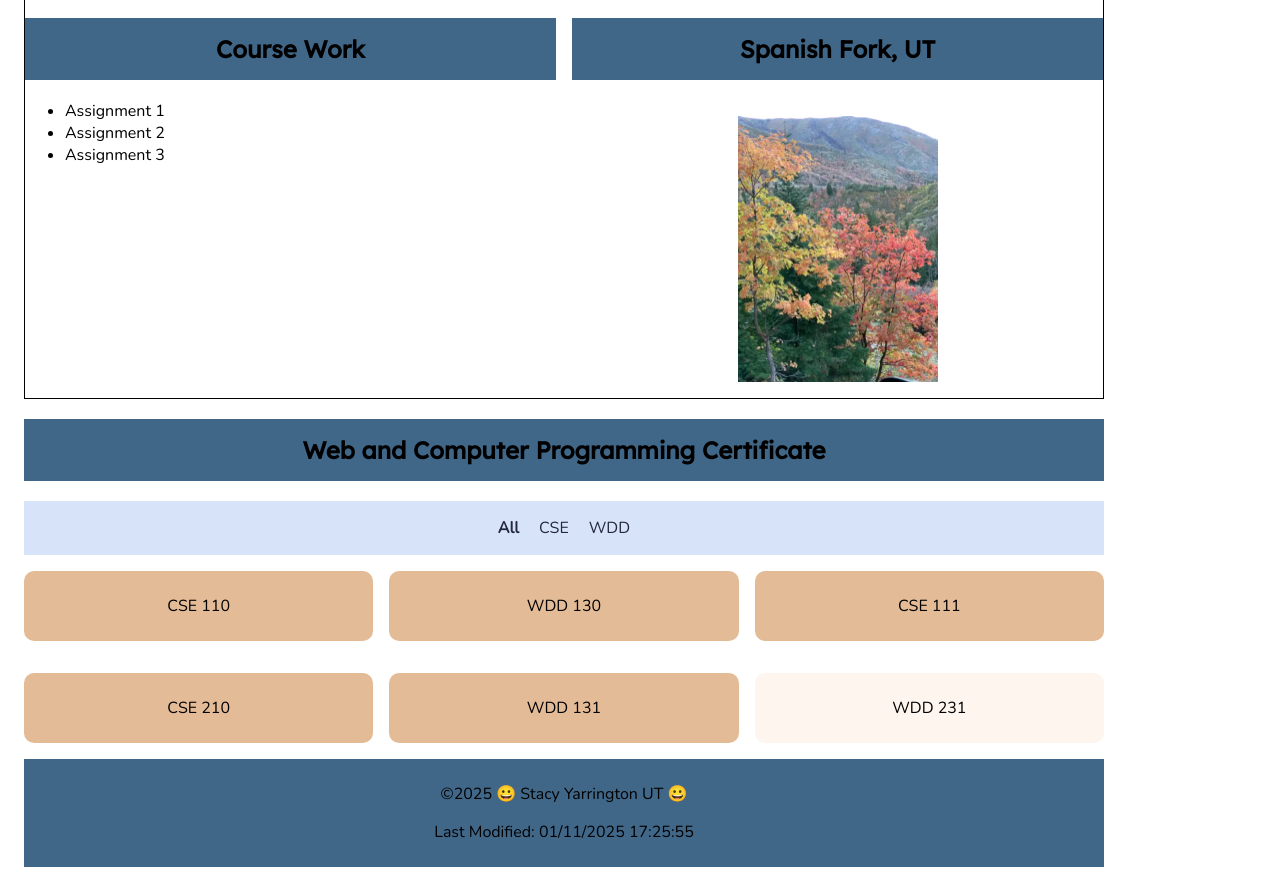
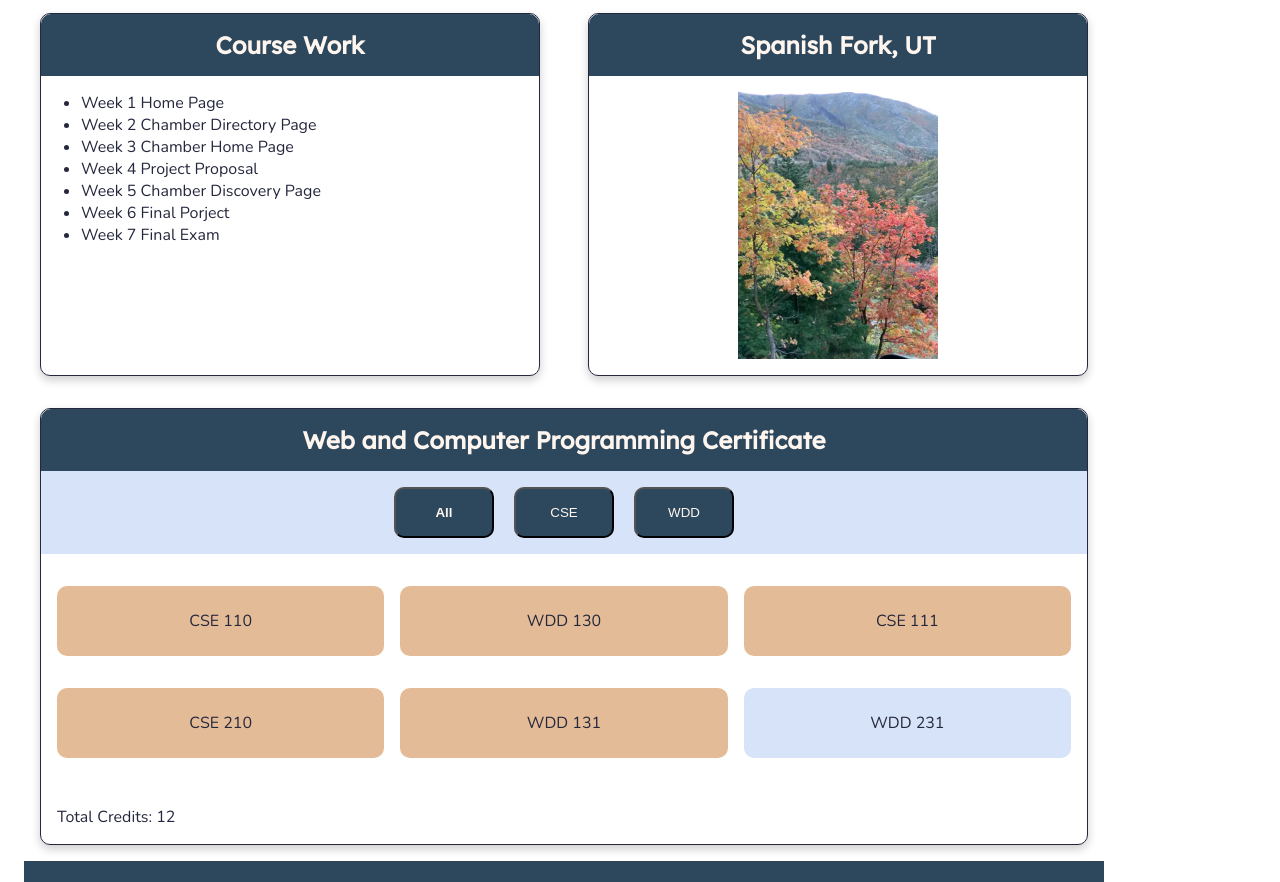
Before and after one commit to stacecaseann/wdd231, a plain HTML site: page index.html in a window 1280 px wide. Shown: the part 231-1113 px from the top of the page. Drawn offline with nearby package versions, Linux system fonts and the light colour scheme.

Commit message:
Week 1 home page

```diff
--- a/index.html
+++ b/index.html
@@ -17,6 +17,7 @@
 </head>
 <body>
     <header>
+        <div class = "menuContainer">
         <div class="profile">
             <img src="images/profile.jpg" width="200" height="200" alt="Profile Picture">
             <h1>Stacy Yarrington</h1>
@@ -25,20 +26,25 @@
         <nav class="navigation mobile-nav">
         <ul>
             <li><a href="index.html" class="active">Home</a></li>
-            <li><a href="https://www.spanishfork-chamber.com/">Chamber</a></li>
+            <li><a href="#">Chamber</a></li>
             <li><a href="https://github.com/stacecaseann">GitHub Profile</a></li>
             <li><a href="https://www.linkedin.com/in/stacy-yarrington-32a4742b7/">LinkedIn</a></li>
         </ul>
         </nav>
+        </div>
     </header>
     <main>
         <div class="hero">
             <section>
                 <h2>Course Work</h2>
                 <ul>
-                    <li>Assignment 1</li>
-                    <li>Assignment 2</li>
-                    <li>Assignment 3</li>
+                    <li>Week 1 Home Page</li>
+                    <li>Week 2 Chamber Directory Page</li>
+                    <li>Week 3 Chamber Home Page</li>
+                    <li>Week 4 Project Proposal</li>
+                    <li>Week 5 Chamber Discovery Page</li>
+                    <li>Week 6 Final Porject</li>
+                    <li>Week 7 Final Exam</li>
                 </ul>
             </section>
             <section>
@@ -48,27 +54,20 @@
                     <source srcset="images/spanish-fork-small.webp" media="(min-width: 500px)">
                     <img src="images/spanish-fork-small.webp" alt="Spansish Fork" width="400" height="530">
                 </picture>
-
-                </div>
             </section>
         </div>
         <section>
             <h2>Web and Computer Programming Certificate</h2>
             <nav class="navigation">
                 <ul>
-                    <li><a href="#" id="all">All</a></li>
-                    <li><a href="#" id="cse">CSE</a></li>
-                    <li><a href="#" id="wdd">WDD</a></li>
+                    <li><button id="all">All</button></li>
+                    <li><button id="cse">CSE</button></li>
+                    <li><button id="wdd">WDD</button></li>
                 </ul>
             </nav>
             <div class="classList">
-                <!-- <p>CSE 110</p>
-                <p>WDD 130</p>
-                <p>CSE 111</p>
-                <p>CSE 210</p>
-                <p>WDD 131</p>
-                <p>WDD 231</p> -->
             </div>
+            <p class="classCredits"></p>
         </section>
     </main>
     <footer>
--- a/scripts/homepage.js
+++ b/scripts/homepage.js
@@ -91,23 +91,36 @@ function getClassTemplate(classInfo)
 function getClassesHtml(classSubject)
 {
     const classElement = document.querySelector(".classList");
+    const classCreditElement = document.querySelector(".classCredits");
     if (classSubject == "ALL")
     {
         const classHtml = courses.map(
             (course) => getClassTemplate(course)
         );
         classElement.innerHTML = classHtml.join("");
+        let total=0;
+        const credits = courses.reduce(
+            (total, course) => total + Number(course.credits),0
+        );
+        classCreditElement.innerHTML= `Total Credits: ${credits}`;
     }
     else
     {
-        const classHtml = courses.filter(
+        const filteredClasses = courses.filter(
             (course) =>course.subject == classSubject
-        )
+        );
+        const classHtml = filteredClasses
         .map(
             (course) => getClassTemplate(course));
         classElement.innerHTML = classHtml.join("");
+        let total=0;
+        const credits = filteredClasses.reduce(
+            (total, course) => total + Number(course.credits),0
+        );
+        classCreditElement.innerHTML= `Total Credits: ${credits}`;
     }
 }
+
 const allCoursesLink = document.getElementById("all");
 const cseCoursesLink = document.getElementById("cse");
 const wddCoursesLink = document.getElementById("wdd");
--- a/styles/homepage-large.css
+++ b/styles/homepage-large.css
@@ -12,4 +12,7 @@
     .mobile-nav.open {
         display: flex; /* Prevent hiding due to open class */
     }
+    .classList{
+        grid-template-columns: repeat(3, 1fr);
+    }
 }
--- a/styles/homepage.css
+++ b/styles/homepage.css
@@ -4,7 +4,7 @@
     --light-blue: #D6E3F8;
     --off-white: #fef5ef;
     --tan: #e4bb97;
-    --medium-blue: #416788;
+    --medium-blue: #2D485D;
     --header-font: "Lexend";
     --normal-font: "Nunito";
 }
@@ -14,6 +14,7 @@ body{
     min-width: 500px;
     font-family: var(--normal-font);
     padding: var(--padding);
+    color: var(--dark-blue);
 }
 .profile{
     display:flex;
@@ -33,6 +34,8 @@ h1, h2, h3{
     font-family: var(--header-font);
     background-color: var(--medium-blue);
     padding: var(--padding);
+    color:var(--off-white);
+    margin:0;
 }
 /* .navigation
 {
@@ -41,11 +44,14 @@ h1, h2, h3{
 
 } */
  /* NAVIGATION */
+ header{
+    position: relative;
+ }
  #menu{
     font-size: 1.5rem;
     border: 0;
     background: none;
-    position: fixed;
+    position: absolute;
     top: 1rem;
     right: 1rem;
     /* color: white; */
@@ -55,6 +61,11 @@ h1, h2, h3{
  }
  #menu.open::before {
 	content: "x";
+}
+
+.menuContainer{
+    position: relative;
+    /* display: inline-block; */
 }
 .mobile-nav.open{
     display: flex;
@@ -83,39 +94,45 @@ h1, h2, h3{
     gap: 20px;
     padding: 0;
     margin: 0;
+    text-align: center;
 
     /* flex: 1; */
 }
-/* .navigation li{
-    flex:1 1 100%;
-
-} */
 .navigation a{
     /* display: block; */
     text-decoration: none;
     color: var(--dark-blue);
+
     /* flex: 1; */
+}
+.navigation button{
+    padding: 1rem;
+    background-color: var(--medium-blue);
+    width: 100px;
+    border-radius: 10px;
+    color: var(--off-white);
 }
 .active
 {
     font-weight: bold;
 }
-/* .navigation ul{
-    flex-direction: row;
-    justify-content: space-between;
-    list-style: none;
-    width: 100%;
-    padding: 0;
-    margin: 0;
+section{
+    border-radius: 10px;
+    box-shadow: 0 4px 10px rgba(0, 0, 0, 0.2); /* Adds depth */
+    transition: transform 0.3s ease, box-shadow 0.3s ease; /* Smooth animation */
+    /* padding: var(--padding); */
+    border: 1px solid var(--dark-blue);
+    margin: 1rem;
 }
-.navigation li{
-    flex:1;
-} */
+section h2{
+    border-top-left-radius: 10px;
+    border-top-right-radius: 10px;
+}
 .hero{
     display:flex;
     flex-direction: row;
     gap:1rem;
-    border: 1px solid black;
+    /* border: 1px solid black; */
 }
 .hero section{
     flex: 1;
@@ -132,11 +149,12 @@ h1, h2, h3{
 }
 .classList{
     display: grid;
-    grid-template-columns: repeat(3, 1fr);
+    grid-template-columns: 1fr;
     gap: 1rem;
     justify-content: center;
     align-items: center;
     row-gap: 0;
+    padding: var(--padding);
 }
 .classList p{
     min-width: 150px;
@@ -145,17 +163,16 @@ h1, h2, h3{
     border-radius: 10px;
     text-align: center;
 }
+section p{
+    padding-left: var(--padding);
+}
 .classTaken{
     background-color: var(--tan);
 }
 .classNotTaken{
-    background-color: var(--off-white);
+    background-color: var(--light-blue);
 }
-.placeholder{
-    height:200px;
-    width: 100px;
-    background-color: pink;
-}
+
 footer{
     display:flex;
     flex-direction: column;
@@ -163,6 +180,7 @@ footer{
     align-items: center;
     background-color: var(--medium-blue);
     padding: var(--padding);
+    color: var(--off-white);
 }
 footer p{
     margin: .5rem;
```
